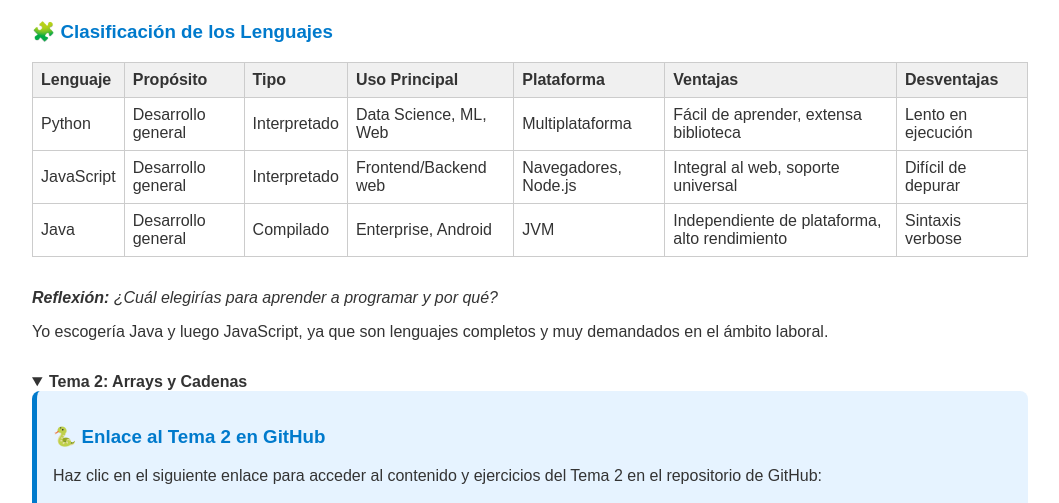
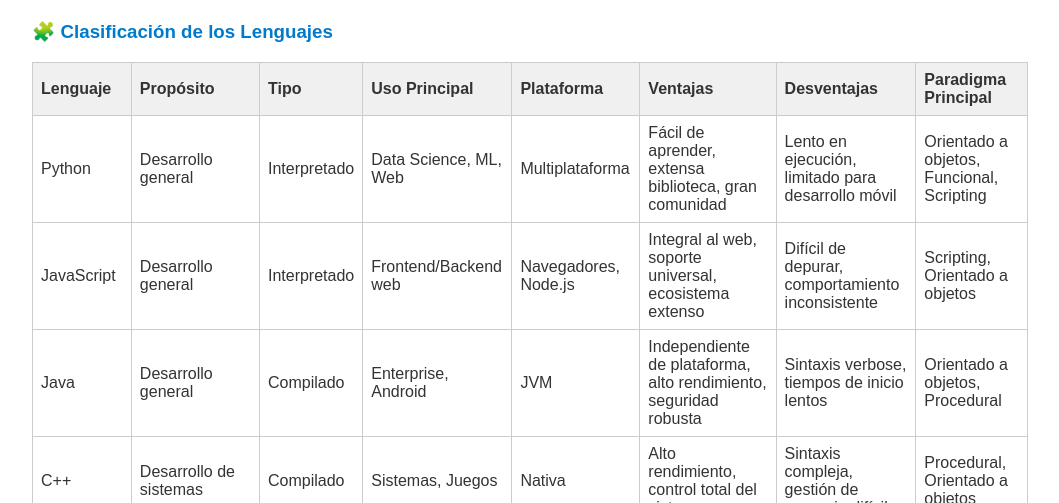
Before and after one commit to dsanvaz2103/Programaci-n1-DAW2026-2025, a plain HTML site: page index.html in a window 1280 px wide. Shown: the part 2024-2527 px from the top of the page, without its empty margins (220-1279 px from the left). Drawn offline with Linux system fonts and the light colour scheme.

Commit message:
Add files via upload

```diff
--- a/index.html
+++ b/index.html
@@ -218,8 +218,7 @@
     </section>
 
     <!-- Tabla -->
-    <section>
-      <h3>🧩 Clasificación de los Lenguajes</h3>
+    <h3>🧩 Clasificación de los Lenguajes</h3>
       <table>
         <thead>
           <tr>
@@ -230,39 +229,26 @@
             <th>Plataforma</th>
             <th>Ventajas</th>
             <th>Desventajas</th>
+            <th>Paradigma Principal</th>
           </tr>
         </thead>
         <tbody>
-          <tr>
-            <td>Python</td>
-            <td>Desarrollo general</td>
-            <td>Interpretado</td>
-            <td>Data Science, ML, Web</td>
-            <td>Multiplataforma</td>
-            <td>Fácil de aprender, extensa biblioteca</td>
-            <td>Lento en ejecución</td>
-          </tr>
-          <tr>
-            <td>JavaScript</td>
-            <td>Desarrollo general</td>
-            <td>Interpretado</td>
-            <td>Frontend/Backend web</td>
-            <td>Navegadores, Node.js</td>
-            <td>Integral al web, soporte universal</td>
-            <td>Difícil de depurar</td>
-          </tr>
-          <tr>
-            <td>Java</td>
-            <td>Desarrollo general</td>
-            <td>Compilado</td>
-            <td>Enterprise, Android</td>
-            <td>JVM</td>
-            <td>Independiente de plataforma, alto rendimiento</td>
-            <td>Sintaxis verbose</td>
-          </tr>
+          <tr><td>Python</td><td>Desarrollo general</td><td>Interpretado</td><td>Data Science, ML, Web</td><td>Multiplataforma</td><td>Fácil de aprender, extensa biblioteca, gran comunidad</td><td>Lento en ejecución, limitado para desarrollo móvil</td><td>Orientado a objetos, Funcional, Scripting</td></tr>
+          <tr><td>JavaScript</td><td>Desarrollo general</td><td>Interpretado</td><td>Frontend/Backend web</td><td>Navegadores, Node.js</td><td>Integral al web, soporte universal, ecosistema extenso</td><td>Difícil de depurar, comportamiento inconsistente</td><td>Scripting, Orientado a objetos</td></tr>
+          <tr><td>Java</td><td>Desarrollo general</td><td>Compilado</td><td>Enterprise, Android</td><td>JVM</td><td>Independiente de plataforma, alto rendimiento, seguridad robusta</td><td>Sintaxis verbose, tiempos de inicio lentos</td><td>Orientado a objetos, Procedural</td></tr>
+          <tr><td>C++</td><td>Desarrollo de sistemas</td><td>Compilado</td><td>Sistemas, Juegos</td><td>Nativa</td><td>Alto rendimiento, control total del sistema</td><td>Sintaxis compleja, gestión de memoria difícil</td><td>Procedural, Orientado a objetos</td></tr>
+          <tr><td>C#</td><td>Desarrollo Windows</td><td>Compilado</td><td>Windows, Juegos</td><td>.NET</td><td>Excelente integración con .NET, herramientas potentes</td><td>Limitado al ecosistema Microsoft</td><td>Orientado a objetos</td></tr>
+          <tr><td>PHP</td><td>Desarrollo web</td><td>Interpretado</td><td>Backend web</td><td>Servidores web</td><td>Ideal para desarrollo rápido, integración con bases de datos</td><td>Seguridad y rendimiento pueden ser problemáticos</td><td>Scripting, Orientado a objetos</td></tr>
+          <tr><td>Go</td><td>Desarrollo de sistemas</td><td>Compilado</td><td>Sistemas distribuidos</td><td>Multiplataforma</td><td>Concurrencia integrada, compilación rápida</td><td>Ecosistema más pequeño que otros lenguajes</td><td>Procedural, Concurrente</td></tr>
+          <tr><td>Rust</td><td>Desarrollo de sistemas</td><td>Compilado</td><td>Sistemas, Seguridad</td><td>Nativa</td><td>Seguridad de memoria, rendimiento alto</td><td>Curva de aprendizaje pronunciada</td><td>Funcional, Orientado a objetos</td></tr>
+          <tr><td>Swift</td><td>Desarrollo iOS</td><td>Compilado</td><td>Desarrollo móvil</td><td>Apple</td><td>Integración con iOS, moderno y seguro</td><td>Limitado al ecosistema Apple</td><td>Orientado a objetos, Funcional</td></tr>
+          <tr><td>Ruby</td><td>Desarrollo web</td><td>Interpretado</td><td>Desarrollo web</td><td>Multiplataforma</td><td>Sintaxis elegante, alta productividad</td><td>Rendimiento lento, comunidad más pequeña</td><td>Orientado a objetos</td></tr>
+          <tr><td>Bash/Batch</td><td>Automatización</td><td>Interpretado</td><td>Scripts de sistema</td><td>Unix/Windows</td><td>Ideal para automatización de tareas</td><td>Limitado a tareas simples</td><td>Scripting</td></tr>
+          <tr><td>PowerShell</td><td>Automatización</td><td>Interpretado</td><td>Administración Windows</td><td>Windows</td><td>Potente para administración de sistemas</td><td>Limitado principalmente a Windows</td><td>Scripting, Orientado a objetos</td></tr>
         </tbody>
       </table>
     </section>
+
 
     <!-- Reflexión -->
     <section>
```
